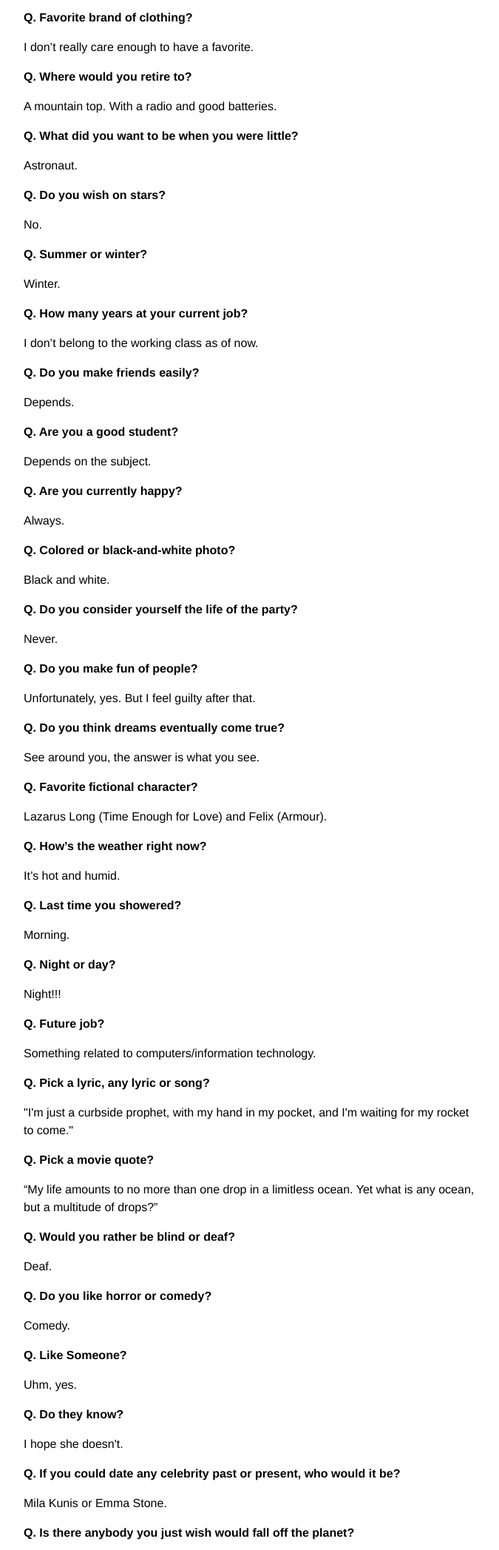
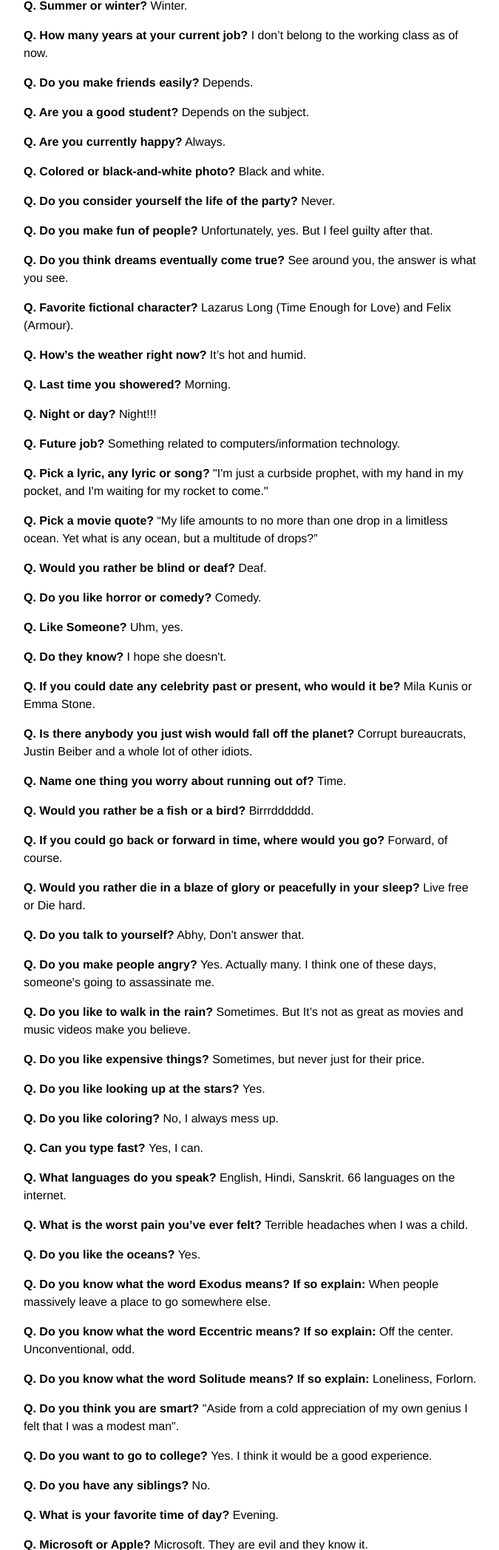
Before and after one commit to abhy/abhy.github.com, a plain HTML site: page blog/2013/2013hello-world.html in a window 1280 px wide. Shown: the part 705-2800 px from the top of the page at 74% size, without its empty margins (298-973 px from the left). Drawn offline with Linux system fonts and the light colour scheme.

Commit message:
Random Edit.

```diff
--- a/blog/2013/2013hello-world.html
+++ b/blog/2013/2013hello-world.html
@@ -27,122 +27,122 @@
    </div>
 
    <p class="post_date">
-      Jul 21, 2013
+      Aug 03, 2013
    </p>
 
    <p class="post_content">
       <p>What exactly do people write in their first blog post?</p>
 <p>I think I will leave you with answers to some frequently asked questions:</p>
-<p><strong>Q. Will this FAQ have the answer to my question?</strong></p>
-<p>No.</p>
-<p><strong>Q. Who are you?</strong></p>
-<p>A carbon based life form made up of protons, electrons and dozens of other things. Basically, stardust.</p>
-<p><strong>Q. Where do you live?</strong></p>
-<p>India and before you ask, yes I am a snake charmer, yes I have an accent, yes I worship cows and yes whole country depends on outsourcing jobs.</p>
-<p><strong>Q. What is your favorite TV show?</strong></p>
-<p>The Simpsons.</p>
-<p><strong>Q. What characteristic do you despise?</strong></p>
-<p>Hypocrisy.</p>
-<p><strong>Q. Favorite brand of clothing?</strong></p>
-<p>I don’t really care enough to have a favorite.</p>
-<p><strong>Q. Where would you retire to?</strong></p>
-<p>A mountain top. With a radio and good batteries.</p>
-<p><strong>Q. What did you want to be when you were little?</strong></p>
-<p>Astronaut.</p>
-<p><strong>Q. Do you wish on stars?</strong></p>
-<p>No.</p>
-<p><strong>Q. Summer or winter?</strong></p>
-<p>Winter.</p>
-<p><strong>Q. How many years at your current job?</strong></p>
-<p>I don’t belong to the working class as of now.</p>
-<p><strong>Q. Do you make friends easily?</strong></p>
-<p>Depends.</p>
-<p><strong>Q. Are you a good student?</strong></p>
-<p>Depends on the subject.</p>
-<p><strong>Q. Are you currently happy?</strong></p>
-<p>Always.</p>
-<p><strong>Q. Colored or black-and-white photo?</strong></p>
-<p>Black and white.</p>
-<p><strong>Q. Do you consider yourself the life of the party?</strong></p>
-<p>Never.</p>
-<p><strong>Q. Do you make fun of people?</strong></p>
-<p>Unfortunately, yes. But I feel guilty after that.</p>
-<p><strong>Q. Do you think dreams eventually come true?</strong></p>
-<p>See around you, the answer is what you see.</p>
-<p><strong>Q. Favorite fictional character?  </strong></p>
-<p>Lazarus Long (Time Enough for Love) and Felix (Armour).</p>
-<p><strong>Q. How’s the weather right now?</strong></p>
-<p>It’s hot and humid.</p>
-<p><strong>Q. Last time you showered?  </strong></p>
-<p>Morning.</p>
-<p><strong>Q. Night or day?  </strong></p>
-<p>Night!!!</p>
-<p><strong>Q. Future job?</strong></p>
-<p>Something related to computers/information technology.</p>
-<p><strong>Q. Pick a lyric, any lyric or song?  </strong></p>
-<p>"I'm just a curbside prophet, with my hand in my pocket, and I'm waiting for my rocket to come."</p>
-<p><strong>Q. Pick a movie quote?  </strong></p>
-<p>“My life amounts to no more than one drop in a limitless ocean. Yet what is any ocean, but a multitude of drops?”</p>
-<p><strong>Q. Would you rather be blind or deaf? </strong></p>
-<p>Deaf.</p>
-<p><strong>Q. Do you like horror or comedy?  </strong></p>
-<p>Comedy.</p>
-<p><strong>Q. Like Someone?  </strong></p>
-<p>Uhm, yes.</p>
-<p><strong>Q. Do they know?</strong></p>
-<p>I hope she doesn't.</p>
-<p><strong>Q. If you could date any celebrity past or present, who would it be?</strong></p>
-<p>Mila Kunis or Emma Stone.</p>
-<p><strong>Q. Is there anybody you just wish would fall off the planet?  </strong></p>
-<p>Corrupt bureaucrats, Justin Beiber and a whole lot of other idiots.</p>
-<p><strong>Q. Name one thing you worry about running out of?</strong></p>
-<p>Time.</p>
-<p><strong>Q. Would you rather be a fish or a bird?</strong></p>
-<p>Birrrdddddd.</p>
-<p><strong>Q. If you could go back or forward in time, where would you go?  </strong></p>
-<p>Forward, of course.</p>
-<p><strong>Q. Would you rather die in a blaze of glory or peacefully in your sleep?  </strong></p>
-<p>Live free or Die hard.</p>
-<p><strong>Q. Do you talk to yourself?</strong></p>
-<p>Abhy, Don't answer that.</p>
-<p><strong>Q. Do you make people angry?</strong></p>
-<p>Yes. Actually many. I think one of these days, someone's going to assassinate me.</p>
-<p><strong>Q. Do you like to walk in the rain? </strong></p>
-<p>Sometimes. But It’s not as great as movies and music videos make you believe.</p>
-<p><strong>Q. Do you like expensive things? </strong></p>
-<p>Sometimes, but never just for their price.</p>
-<p><strong>Q. Do you like looking up at the stars? </strong></p>
-<p>Yes.</p>
-<p><strong>Q. Do you like coloring?  </strong></p>
-<p>No, I always mess up.</p>
-<p><strong>Q. Can you type fast? </strong></p>
-<p>Yes, I can.</p>
-<p><strong>Q. What languages do you speak?</strong></p>
-<p>English, Hindi, Sanskrit. 66 languages on the internet.</p>
-<p><strong>Q. What is the worst pain you’ve ever felt?  </strong></p>
-<p>Terrible headaches when I was a child.</p>
-<p><strong>Q. Do you like the oceans?</strong></p>
-<p>Yes.</p>
-<p><strong>Q. Do you know what the word Exodus means? If so explain: </strong></p>
-<p>When people massively leave a place to go somewhere else.</p>
-<p><strong>Q. Do you know what the word Eccentric means? If so explain: </strong></p>
-<p>Off the center. Unconventional, odd.</p>
-<p><strong>Q. Do you know what the word Solitude means? If so explain: </strong></p>
-<p>Loneliness, Forlorn.</p>
-<p><strong>Q. Do you think you are smart? </strong></p>
-<p>"Aside from a cold appreciation of my own genius I felt that I was a modest man".</p>
-<p><strong>Q. Do you want to go to college? </strong></p>
-<p>Yes. I think it would be a good experience.</p>
-<p><strong>Q. Do you have any siblings?</strong></p>
-<p>No.</p>
-<p><strong>Q. What is your favorite time of day?  </strong></p>
-<p>Evening.</p>
-<p><strong>Q. Microsoft or Apple?  </strong></p>
-<p>Microsoft.</p>
-<p><strong>Q. Which Genre of Music you listen to?  </strong></p>
-<p>Alternative, Rock, Post Rock, Industrial.</p>
-<p><strong>Q. Which are your favorite books? </strong></p>
-<p>Many. Some are:</p>
+<p><strong>Q. Will this FAQ have the answer to my question?</strong>
+No.</p>
+<p><strong>Q. Who are you?</strong>
+A carbon based life form made up of protons, electrons and dozens of other things. Basically, stardust.</p>
+<p><strong>Q. Where do you live?</strong>
+India and before you ask, yes I am a snake charmer, yes I have an accent, yes I worship cows and yes whole country depends on outsourcing jobs.</p>
+<p><strong>Q. What is your favorite TV show?</strong>
+The Simpsons.</p>
+<p><strong>Q. What characteristic do you despise?</strong>
+Hypocrisy.</p>
+<p><strong>Q. Favorite brand of clothing?</strong>
+I don’t really care enough to have a favorite.</p>
+<p><strong>Q. Where would you retire to?</strong>
+A mountain top. With a radio and good batteries.</p>
+<p><strong>Q. What did you want to be when you were little?</strong>
+Astronaut.</p>
+<p><strong>Q. Do you wish on stars?</strong>
+No.</p>
+<p><strong>Q. Summer or winter?</strong>
+Winter.</p>
+<p><strong>Q. How many years at your current job?</strong>
+I don’t belong to the working class as of now.</p>
+<p><strong>Q. Do you make friends easily?</strong>
+Depends.</p>
+<p><strong>Q. Are you a good student?</strong>
+Depends on the subject.</p>
+<p><strong>Q. Are you currently happy?</strong>
+Always.</p>
+<p><strong>Q. Colored or black-and-white photo?</strong>
+Black and white.</p>
+<p><strong>Q. Do you consider yourself the life of the party?</strong>
+Never.</p>
+<p><strong>Q. Do you make fun of people?</strong>
+Unfortunately, yes. But I feel guilty after that.</p>
+<p><strong>Q. Do you think dreams eventually come true?</strong>
+See around you, the answer is what you see.</p>
+<p><strong>Q. Favorite fictional character?  </strong>
+Lazarus Long (Time Enough for Love) and Felix (Armour).</p>
+<p><strong>Q. How’s the weather right now?</strong>
+It’s hot and humid.</p>
+<p><strong>Q. Last time you showered?  </strong>
+Morning.</p>
+<p><strong>Q. Night or day?  </strong>
+Night!!!</p>
+<p><strong>Q. Future job?</strong>
+Something related to computers/information technology.</p>
+<p><strong>Q. Pick a lyric, any lyric or song?  </strong>
+"I'm just a curbside prophet, with my hand in my pocket, and I'm waiting for my rocket to come."</p>
+<p><strong>Q. Pick a movie quote?  </strong>
+“My life amounts to no more than one drop in a limitless ocean. Yet what is any ocean, but a multitude of drops?”</p>
+<p><strong>Q. Would you rather be blind or deaf? </strong>
+Deaf.</p>
+<p><strong>Q. Do you like horror or comedy?  </strong>
+Comedy.</p>
+<p><strong>Q. Like Someone?  </strong>
+Uhm, yes.</p>
+<p><strong>Q. Do they know?</strong>
+I hope she doesn't.</p>
+<p><strong>Q. If you could date any celebrity past or present, who would it be?</strong>
+Mila Kunis or Emma Stone.</p>
+<p><strong>Q. Is there anybody you just wish would fall off the planet?  </strong>
+Corrupt bureaucrats, Justin Beiber and a whole lot of other idiots.</p>
+<p><strong>Q. Name one thing you worry about running out of?</strong>
+Time.</p>
+<p><strong>Q. Would you rather be a fish or a bird?</strong>
+Birrrdddddd.</p>
+<p><strong>Q. If you could go back or forward in time, where would you go?  </strong>
+Forward, of course.</p>
+<p><strong>Q. Would you rather die in a blaze of glory or peacefully in your sleep?  </strong>
+Live free or Die hard.</p>
+<p><strong>Q. Do you talk to yourself?</strong>
+Abhy, Don't answer that.</p>
+<p><strong>Q. Do you make people angry?</strong>
+Yes. Actually many. I think one of these days, someone's going to assassinate me.</p>
+<p><strong>Q. Do you like to walk in the rain? </strong>
+Sometimes. But It’s not as great as movies and music videos make you believe.</p>
+<p><strong>Q. Do you like expensive things? </strong>
+Sometimes, but never just for their price.</p>
+<p><strong>Q. Do you like looking up at the stars? </strong>
+Yes.</p>
+<p><strong>Q. Do you like coloring?  </strong>
+No, I always mess up.</p>
+<p><strong>Q. Can you type fast? </strong>
+Yes, I can.</p>
+<p><strong>Q. What languages do you speak?</strong>
+English, Hindi, Sanskrit. 66 languages on the internet.</p>
+<p><strong>Q. What is the worst pain you’ve ever felt?  </strong>
+Terrible headaches when I was a child.</p>
+<p><strong>Q. Do you like the oceans?</strong>
+Yes.</p>
+<p><strong>Q. Do you know what the word Exodus means? If so explain: </strong>
+When people massively leave a place to go somewhere else.</p>
+<p><strong>Q. Do you know what the word Eccentric means? If so explain: </strong>
+Off the center. Unconventional, odd.</p>
+<p><strong>Q. Do you know what the word Solitude means? If so explain: </strong>
+Loneliness, Forlorn.</p>
+<p><strong>Q. Do you think you are smart? </strong>
+"Aside from a cold appreciation of my own genius I felt that I was a modest man".</p>
+<p><strong>Q. Do you want to go to college? </strong>
+Yes. I think it would be a good experience.</p>
+<p><strong>Q. Do you have any siblings?</strong>
+No.</p>
+<p><strong>Q. What is your favorite time of day?  </strong>
+Evening.</p>
+<p><strong>Q. Microsoft or Apple?  </strong>
+Microsoft. They are evil and they know it.</p>
+<p><strong>Q. Which Genre of Music you listen to?  </strong>
+Alternative, Rock, Post Rock, Industrial.</p>
+<p><strong>Q. Which are your favorite books? </strong>
+Many. Some are:</p>
 <ol>
 <li>
 <p>Moon is a Harsh Mistress (Robert A. Heinlein)</p>
@@ -154,18 +154,18 @@
 <p>Armour (John Steakley)</p>
 </li>
 </ol>
-<p><strong>Q. Would you choose to live forever if you could?</strong></p>
-<p>No.</p>
-<p><strong>Q. Why the name, "ThePilgr.im"?</strong></p>
-<p>I don't know, everyone is on a journey to find something or the other. People tend to connect it with spirituality but in the end, everyone seems to be a pilgrim (spiritual or not). I just made it more specific by adding the 'The'.</p>
-<p><strong>Q. Who can visit this blog?</strong></p>
-<p>Anyone wearing a helmet. People who think they are Shaktimaan. Anyone with an irrational, all-consuming hatred of everything. Mark Twain. Jesus. Aliens connecting to the Internet from another galaxy. People who type with their nose. Pigeons.</p>
-<p><strong>Q. Can I put up a site criticizing you? If yes, how?</strong></p>
-<p>Using 'Google Sites' will be good for start or you can even use 'Tumblr'.</p>
-<p><strong>Q. What is the prime differential of the square of ∂∆´?</strong></p>
-<p>Good question.</p>
-<p><strong>Q. Will all the posts be like this?</strong></p>
-<p>I hope not.</p>
+<p><strong>Q. Would you choose to live forever if you could?</strong>
+No.</p>
+<p><strong>Q. Why the name, "ThePilgr.im"?</strong>
+I don't know, everyone is on a journey to find something or the other. People tend to connect it with spirituality but in the end, everyone seems to be a pilgrim (spiritual or not). I just made it more specific by adding the 'The'.</p>
+<p><strong>Q. Who can visit this blog?</strong>
+Anyone wearing a helmet. People who think they are Shaktimaan. Anyone with an irrational, all-consuming hatred of everything. Mark Twain. Jesus. Aliens connecting to the Internet from another galaxy. People who type with their nose. Pigeons.</p>
+<p><strong>Q. Can I put up a site criticizing you? If yes, how?</strong>
+Using 'Google Sites' will be good for start or you can even use 'Tumblr'.</p>
+<p><strong>Q. What is the prime differential of the square of ∂∆´?</strong>
+Good question.</p>
+<p><strong>Q. Will all the posts be like this?</strong>
+I hope not.</p>
    </p>
 
 </div>
@@ -189,9 +189,10 @@
       </div>
    </footer>
    </div>
-   <script type="text/javascript">
+
+<script type="text/javascript">
   WebFontConfig = {
-    google: { families: [ 'Titillium+Web:400,300:latin' ] }
+    google: { families: [ 'Average+Sans::latin' ] }
   };
   (function() {
     var wf = document.createElement('script');
@@ -202,5 +203,6 @@
     var s = document.getElementsByTagName('script')[0];
     s.parentNode.insertBefore(wf, s);
   })(); </script>
+
 </body>
 </html>
--- a/css/index.css
+++ b/css/index.css
@@ -1,5 +1,5 @@
 body {
-   font-family: "Helvetica Neue", "Titillium Web", Helvetica, Arial, sans-serif;
+   font-family: "Helvetica Neue", "Average Sans", Helvetica, Arial, sans-serif;
    font-size: 16px;
    font-weight: 300;
    line-height: 1.5;
--- a/feed.xml
+++ b/feed.xml
@@ -11,7 +11,7 @@
    <title>Alpha & Omega</title>
    <link>http://blog.thepilgr.im/2013/2013hello-world.html</link>
    <guid>http://blog.thepilgr.im/2013/2013hello-world.html</guid>
-   <pubDate>Sun, 21 Jul 2013 00:00:00 IST</pubDate>
+   <pubDate>Sat, 03 Aug 2013 00:00:00 IST</pubDate>
    </item>
 
 </channel>
```
Also changed, not shown: blog/archives.html (+5 -3 lines), index.html (+5 -3 lines), templates/base.html (+4 -2 lines), 1 other file.
